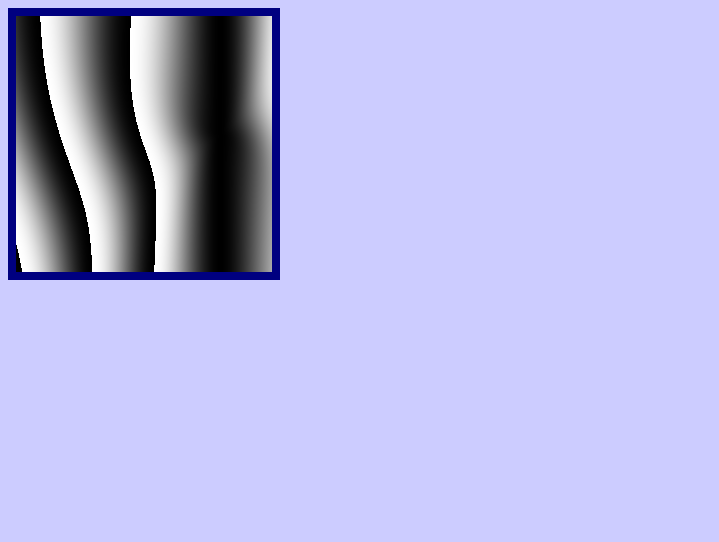
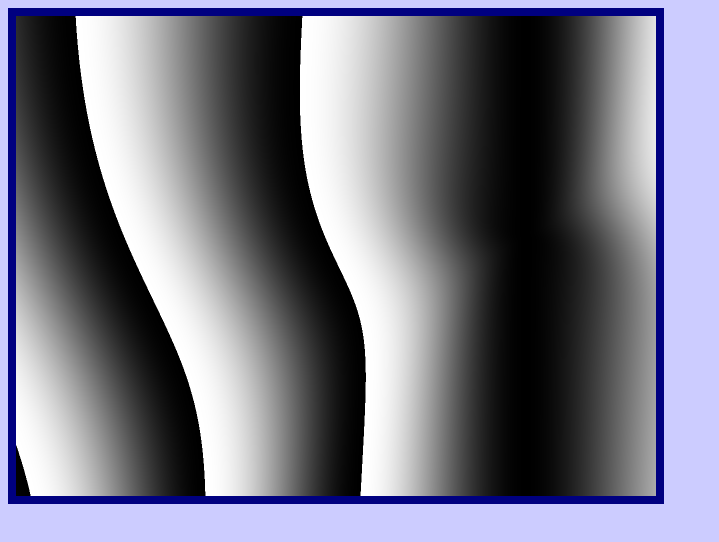
Before and after one commit to micahcowan/starfishjs, a plain HTML site: page index.html in a window 1280 px wide. Shown: the whole page, without its empty margins (0-719 px from the left). Drawn offline with Linux system fonts and the light colour scheme.

Commit message:
Antialiasing. Bigger texture.

```diff
--- a/index.html
+++ b/index.html
@@ -20,6 +20,6 @@
         </style>
     </head>
     <body>
-        <canvas id="starfish" width="256" height="256" />
+        <canvas id="starfish" width="640" height="480" />
     <body>
 </html>
--- a/sf-coswave.js
+++ b/sf-coswave.js
@@ -2,6 +2,7 @@
 
 (function() {
     var coswave = Starfish.generators.Coswave = function(w, h) {
+        this.antialias = true;
         this.width = w;
         this.height = h;
         this.originH = Math.random();
--- a/starfish.js
+++ b/starfish.js
@@ -11,8 +11,23 @@ var Starfish = new (function () {
             throw "Generator.getPixel not overridden in " + this.toString();
         };
 
+        this.getAntialiasedValue = function(x, y) {
+            // FIXME: We probably want an adjustable antialiasing,
+            // rather than true/false.
+            var fudge = 0.5;
+            var value
+                = this.getValue(x, y)
+                + this.getValue(x+fudge, y)
+                + this.getValue(x, y+fudge)
+                + this.getValue(x+fudge, y+fudge);
+            return value / 4;
+        };
         this.getPixel = function(x, y, s) {
-            var value = this.getValue(x, y);
+            var value;
+            if (this.antialias)
+                value = this.getAntialiasedValue(x, y);
+            else
+                value = this.getValue(x, y);
             var pixel = [];
             for (var i = 0; i != s.bg.length; ++i) {
                 pixel.push(s.bg[i] + value * (s.fg[i] - s.bg[i]));
```
